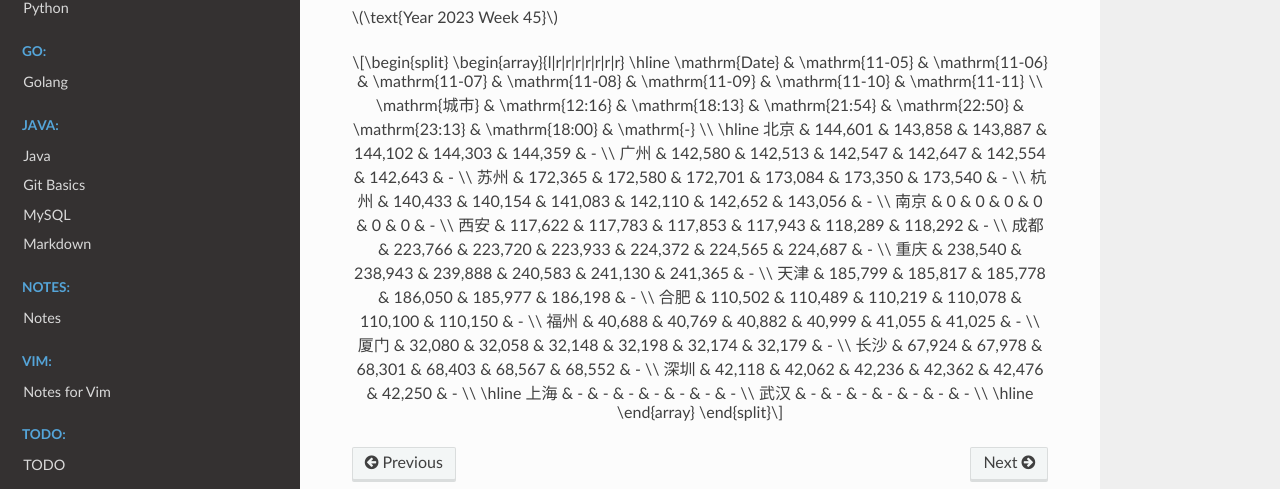
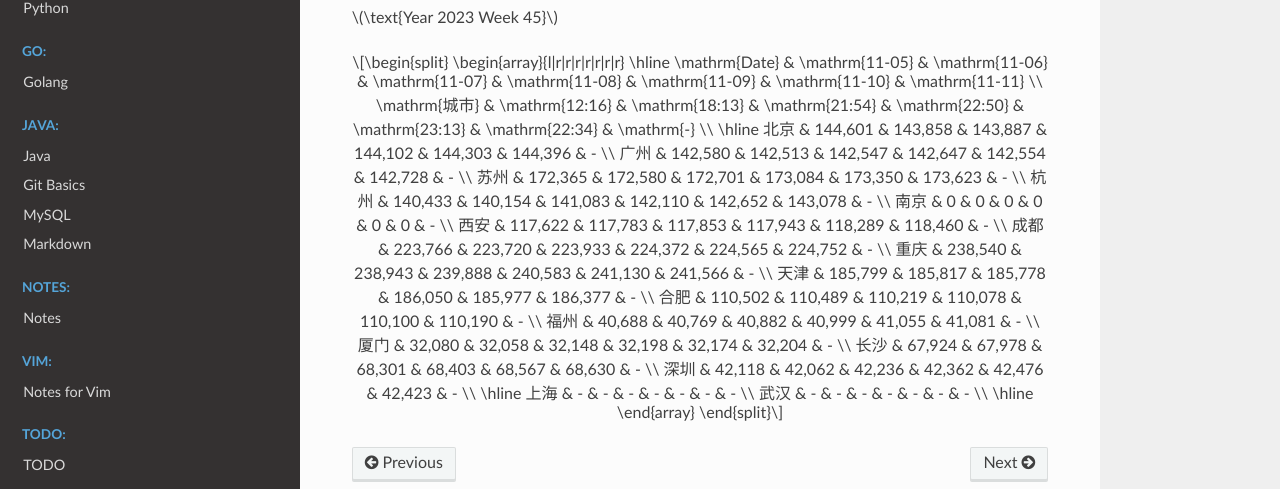
Before and after one commit to Pyrad/pyradnotes, a Sphinx documentation site: the page built from source/RealEstate/resalenumbers2023.md, in a window 1280 px wide and 900 px high, scrolled down 17668 px. Shown: the part 288-777 px from the top of the window. Built offline with Sphinx 7.4.7 and the Read the Docs theme 2.0.0, drawn with Linux system fonts in a browser that asks for light colours; a script that is not in the unit is left out.

Commit message:
Realestate Update resale numbers 2023-11-10 22:34

```diff
--- a/source/RealEstate/resalenumbers2023.md
+++ b/source/RealEstate/resalenumbers2023.md
@@ -1154,22 +1154,22 @@ $$
 \begin{array}{l|r|r|r|r|r|r|r}
 \hline
 \mathrm{Date} & \mathrm{11-05} & \mathrm{11-06} & \mathrm{11-07} & \mathrm{11-08} & \mathrm{11-09} & \mathrm{11-10} & \mathrm{11-11} \\
-\mathrm{城市} & \mathrm{12:16} & \mathrm{18:13} & \mathrm{21:54} & \mathrm{22:50} & \mathrm{23:13} & \mathrm{18:00} & \mathrm{-} \\
+\mathrm{城市} & \mathrm{12:16} & \mathrm{18:13} & \mathrm{21:54} & \mathrm{22:50} & \mathrm{23:13} & \mathrm{22:34} & \mathrm{-} \\
 \hline
-北京 & 144,601 & 143,858 & 143,887 & 144,102 & 144,303 & 144,359 & - \\
-广州 & 142,580 & 142,513 & 142,547 & 142,647 & 142,554 & 142,643 & - \\
-苏州 & 172,365 & 172,580 & 172,701 & 173,084 & 173,350 & 173,540 & - \\
-杭州 & 140,433 & 140,154 & 141,083 & 142,110 & 142,652 & 143,056 & - \\
+北京 & 144,601 & 143,858 & 143,887 & 144,102 & 144,303 & 144,396 & - \\
+广州 & 142,580 & 142,513 & 142,547 & 142,647 & 142,554 & 142,728 & - \\
+苏州 & 172,365 & 172,580 & 172,701 & 173,084 & 173,350 & 173,623 & - \\
+杭州 & 140,433 & 140,154 & 141,083 & 142,110 & 142,652 & 143,078 & - \\
 南京 & 0 & 0 & 0 & 0 & 0 & 0 & - \\
-西安 & 117,622 & 117,783 & 117,853 & 117,943 & 118,289 & 118,292 & - \\
-成都 & 223,766 & 223,720 & 223,933 & 224,372 & 224,565 & 224,687 & - \\
-重庆 & 238,540 & 238,943 & 239,888 & 240,583 & 241,130 & 241,365 & - \\
-天津 & 185,799 & 185,817 & 185,778 & 186,050 & 185,977 & 186,198 & - \\
-合肥 & 110,502 & 110,489 & 110,219 & 110,078 & 110,100 & 110,150 & - \\
-福州 & 40,688 & 40,769 & 40,882 & 40,999 & 41,055 & 41,025 & - \\
-厦门 & 32,080 & 32,058 & 32,148 & 32,198 & 32,174 & 32,179 & - \\
-长沙 & 67,924 & 67,978 & 68,301 & 68,403 & 68,567 & 68,552 & - \\
-深圳 & 42,118 & 42,062 & 42,236 & 42,362 & 42,476 & 42,250 & - \\
+西安 & 117,622 & 117,783 & 117,853 & 117,943 & 118,289 & 118,460 & - \\
+成都 & 223,766 & 223,720 & 223,933 & 224,372 & 224,565 & 224,752 & - \\
+重庆 & 238,540 & 238,943 & 239,888 & 240,583 & 241,130 & 241,566 & - \\
+天津 & 185,799 & 185,817 & 185,778 & 186,050 & 185,977 & 186,377 & - \\
+合肥 & 110,502 & 110,489 & 110,219 & 110,078 & 110,100 & 110,190 & - \\
+福州 & 40,688 & 40,769 & 40,882 & 40,999 & 41,055 & 41,081 & - \\
+厦门 & 32,080 & 32,058 & 32,148 & 32,198 & 32,174 & 32,204 & - \\
+长沙 & 67,924 & 67,978 & 68,301 & 68,403 & 68,567 & 68,630 & - \\
+深圳 & 42,118 & 42,062 & 42,236 & 42,362 & 42,476 & 42,423 & - \\
 \hline
 上海 & - & - & - & - & - & - & - \\
 武汉 & - & - & - & - & - & - & - \\
```
Also changed, not shown: 1 other file.
